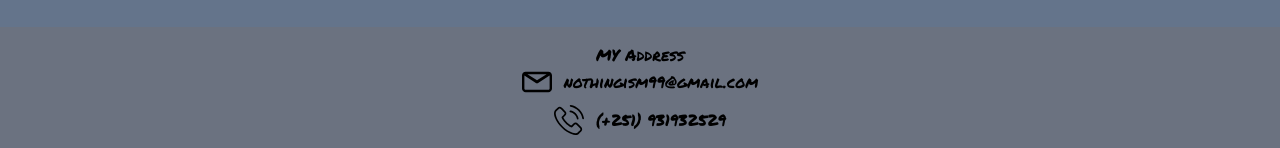
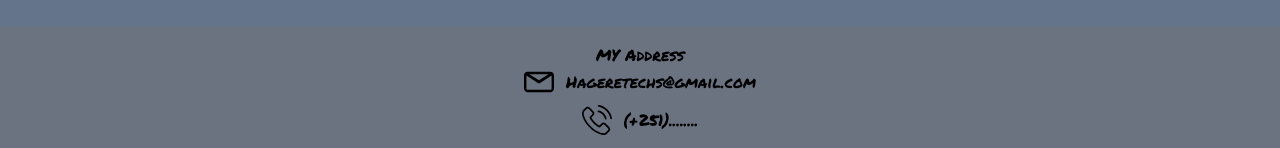
Before and after one commit to xvolv/Hagere-website, a React (Vite) app: page / in a window 1280 px wide. Shown: the part 1455-1603 px from the top of the page. Built offline with nearby package versions, Linux system fonts and the light colour scheme; a web font is replaced by a local one.

Commit message:
changing the email

```diff
--- a/src/Components/pages/Contact.jsx
+++ b/src/Components/pages/Contact.jsx
@@ -4,10 +4,10 @@ import phonecall from "../../assets/images/phonecall.svg";
 
 // Define the Contact component with a display name
 const Contact = forwardRef(function Contact(props, ref) {
-  const emailAddress = "nothingism99@gmail.com"; // Your email address
+  const emailAddress = "Hageretechs@gmail.com"; //  email address
   const subject = "Hello"; // Predefined subject
   const body = "I'd like to get in touch with you."; // Predefined body message
-  const phoneNumber = "(+251) 931932529"; // Your phone number
+  const phoneNumber = "(+251)........"; // Your phone number
   const [popupMessage, setPopupMessage] = useState('');
 
   const handleMouseEnter = () => {
```
